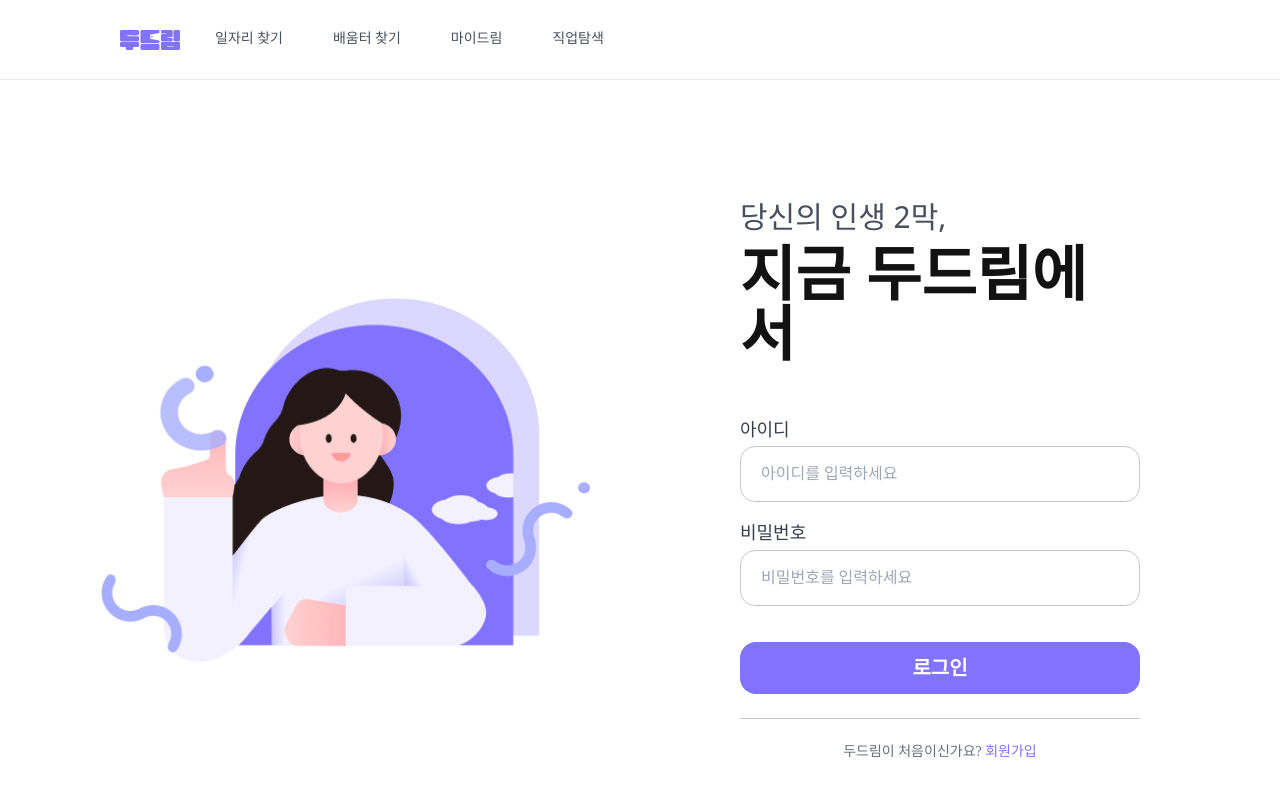
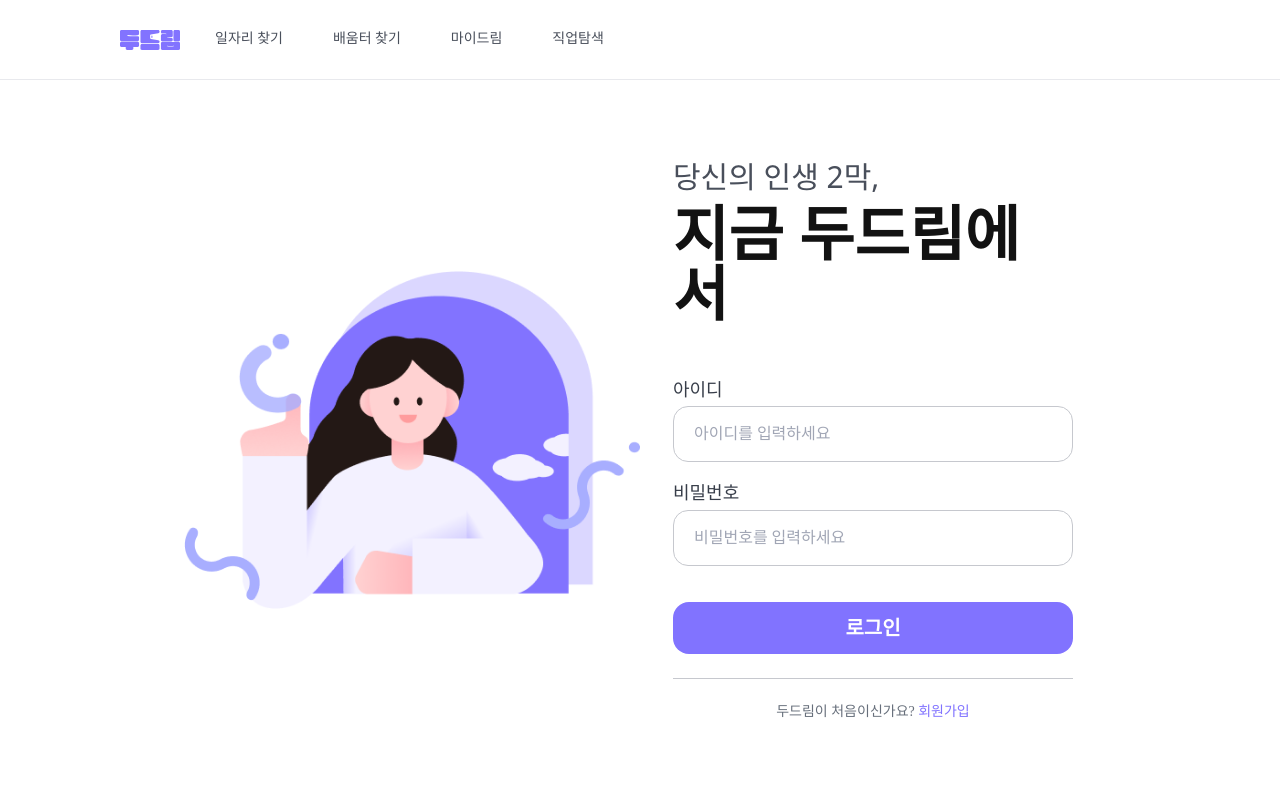
Before and after one commit to kxkxkxkxkxxk/kxkxkxkxkxxk, a React (Vite) app: page /login in a window 1280 px wide. Shown: the top 796 px of the page. Built offline with nearby package versions, Linux system fonts and the light colour scheme.

Commit message:
chore: [#15] 로그인 회원가입 가운데로 이동

```diff
--- a/src/outlet/HideLayout.tsx
+++ b/src/outlet/HideLayout.tsx
@@ -7,7 +7,7 @@
       <div>
         <Header type="hide" />
       </div>
-      <main className="w-full">
+      <main className="flex w-full items-center justify-center">
         <Outlet />
       </main>
     </div>
--- a/src/pages/login/components/Login.tsx
+++ b/src/pages/login/components/Login.tsx
@@ -9,7 +9,7 @@
   const [id, setId] = useState('');
 
   return (
-    <div className="flex min-h-screen items-center justify-center bg-white px-4">
+    <div className="flex items-center justify-center bg-white px-4">
       <div className="flex w-full max-w-[1200px]">
         <div className="hidden w-1/2 items-center justify-center md:flex">
           <img
--- a/src/pages/signup/components/Signup.tsx
+++ b/src/pages/signup/components/Signup.tsx
@@ -14,7 +14,7 @@
   const [id, setId] = useState('');
 
   return (
-    <div className="flex min-h-screen flex-col items-center justify-center">
+    <div className="flex w-full flex-col items-center justify-center">
       <div
         className={`flex w-full flex-col items-start gap-[30px] ${
           isMobile ? 'w-full max-w-[393px] px-4' : 'w-full max-w-[424px]'
--- a/src/pages/signup/components/Signup2.tsx
+++ b/src/pages/signup/components/Signup2.tsx
@@ -18,7 +18,7 @@
     setIsModal(true);
   };
   return (
-    <div className="flex h-screen flex-col items-center justify-center">
+    <div className="flex w-full flex-col items-center justify-center">
       <div
         className={`flex flex-col items-start gap-[30px] ${
           isMobile ? 'w-full max-w-[393px] px-4' : 'w-full max-w-[424px]'
```
